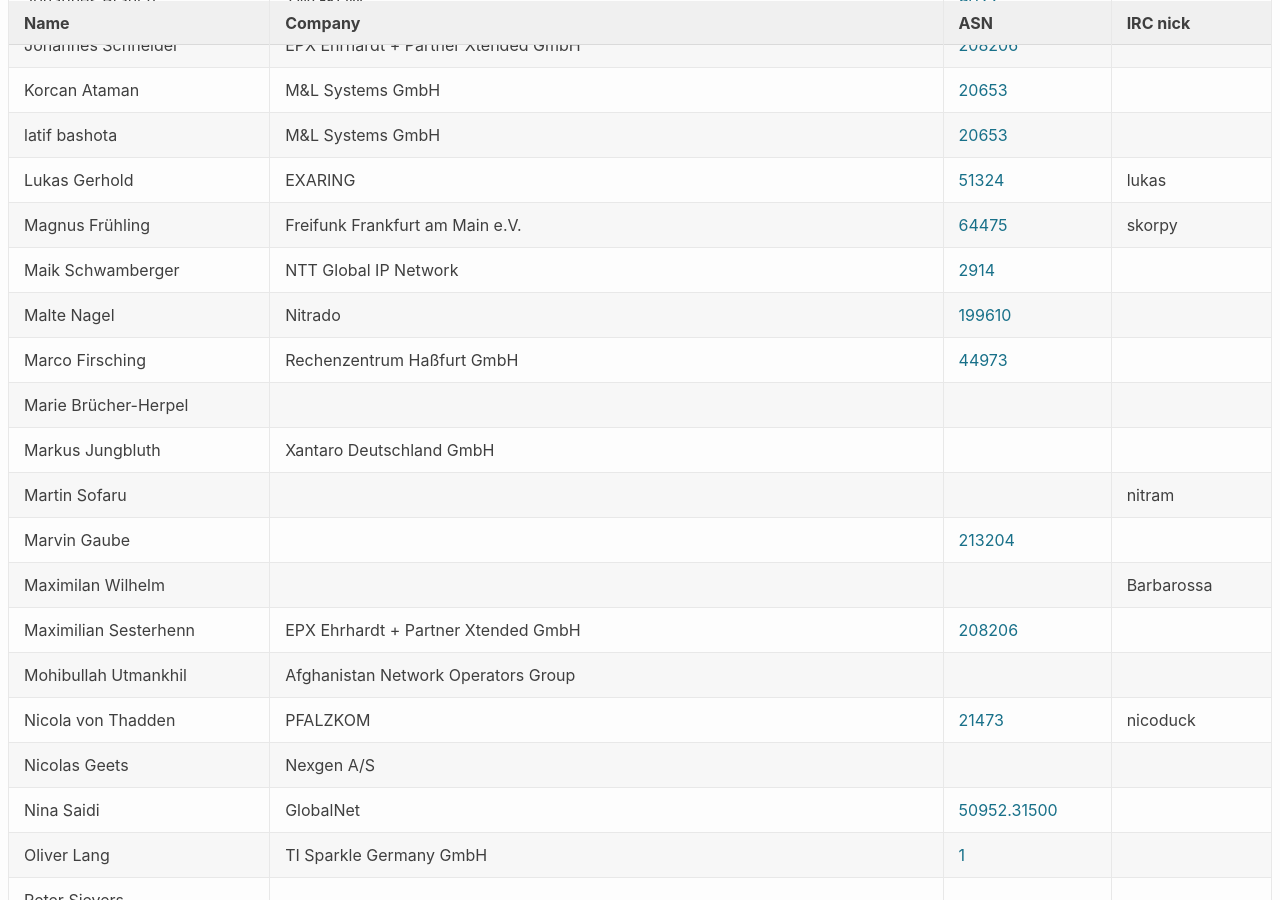
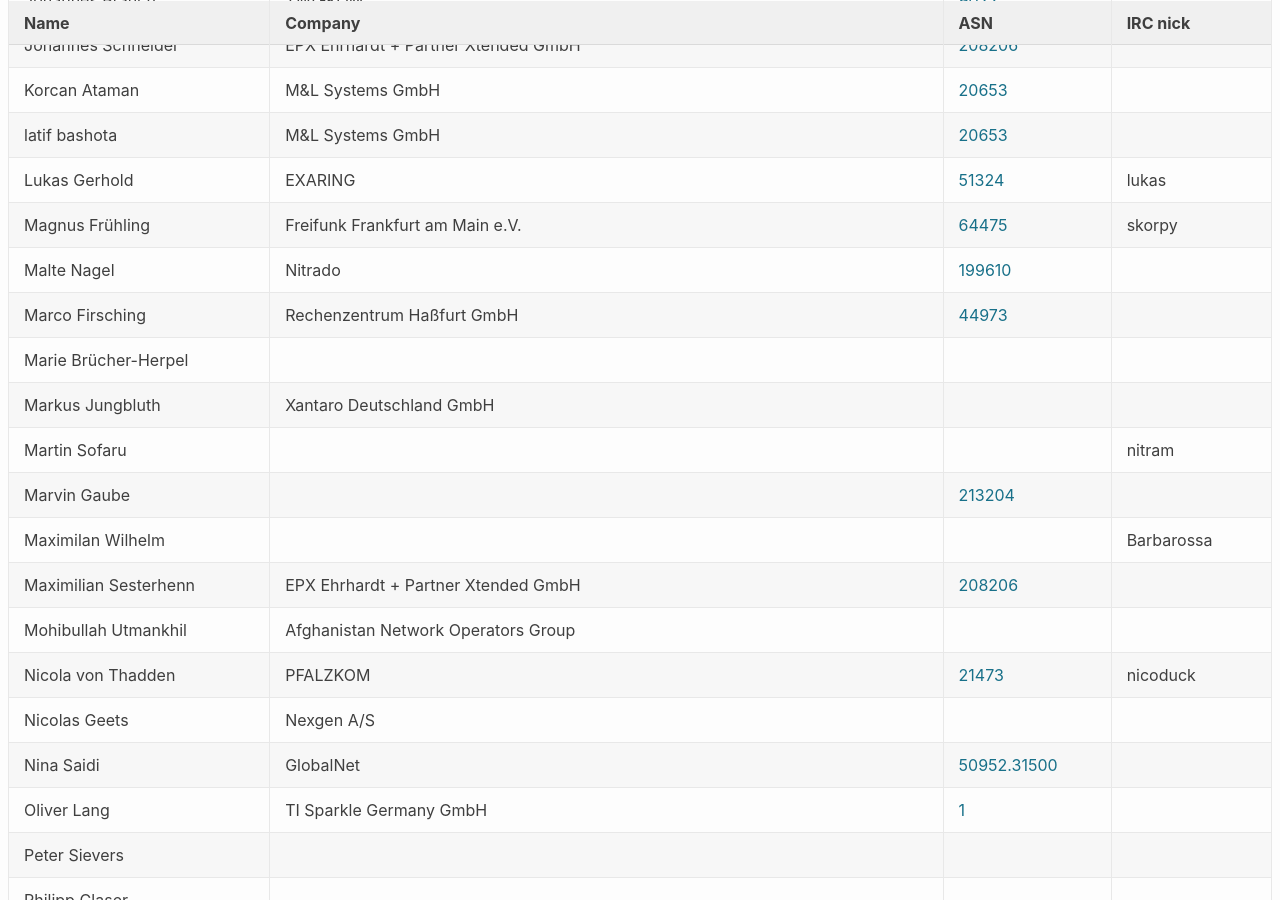
Before and after one commit to denog/pretix-attendeelist, a Jekyll site: the page built from denogmeetup24-01/index.markdown, in a window 1280 px wide and 900 px high, scrolled down 796 px. Built offline with Jekyll 4.4.1, drawn with Linux system fonts in a browser that asks for light colours.

Commit message:
Latest data: Thu Jan 25 09:48:00 UTC 2024

```diff
--- a/_data/attendees_denogmeetup24-01.json
+++ b/_data/attendees_denogmeetup24-01.json
@@ -130,12 +130,6 @@
     "company": "Freifunk Frankfurt am Main e.V.",
     "irc": "skorpy",
     "asn": "64475"
-  },
-  {
-    "name": "Maik Schwamberger",
-    "company": "NTT Global IP Network",
-    "irc": null,
-    "asn": "2914"
   },
   {
     "name": "Malte Nagel",
```
